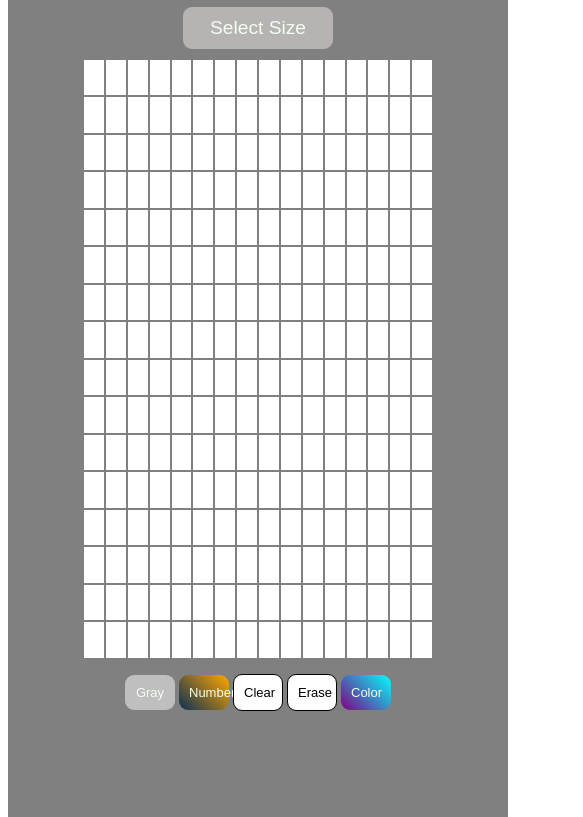
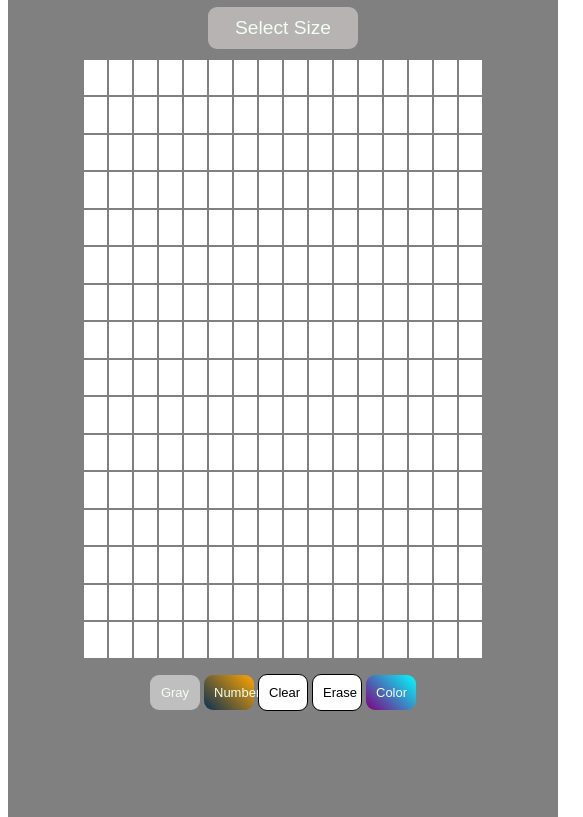
Before and after one commit to ab-sow/Etch-A-Sketch, a plain HTML site: page index.html in a window 390 px wide. Shown: the part 204-1021 px from the top of the page, 583 px wide, since content can reach past the window. Drawn offline with Linux system fonts and the light colour scheme.

Commit message:
Update style.css

```diff
--- a/style.css
+++ b/style.css
@@ -117,10 +117,10 @@
         }
   @media (max-width: 800px) {
             .main-container{
-               width: 500px;
+               width: 550px;
    }
             .container{
-                width: 350px;
+                width: 400px;
             }
             .btn{
                width: 50px;
```
